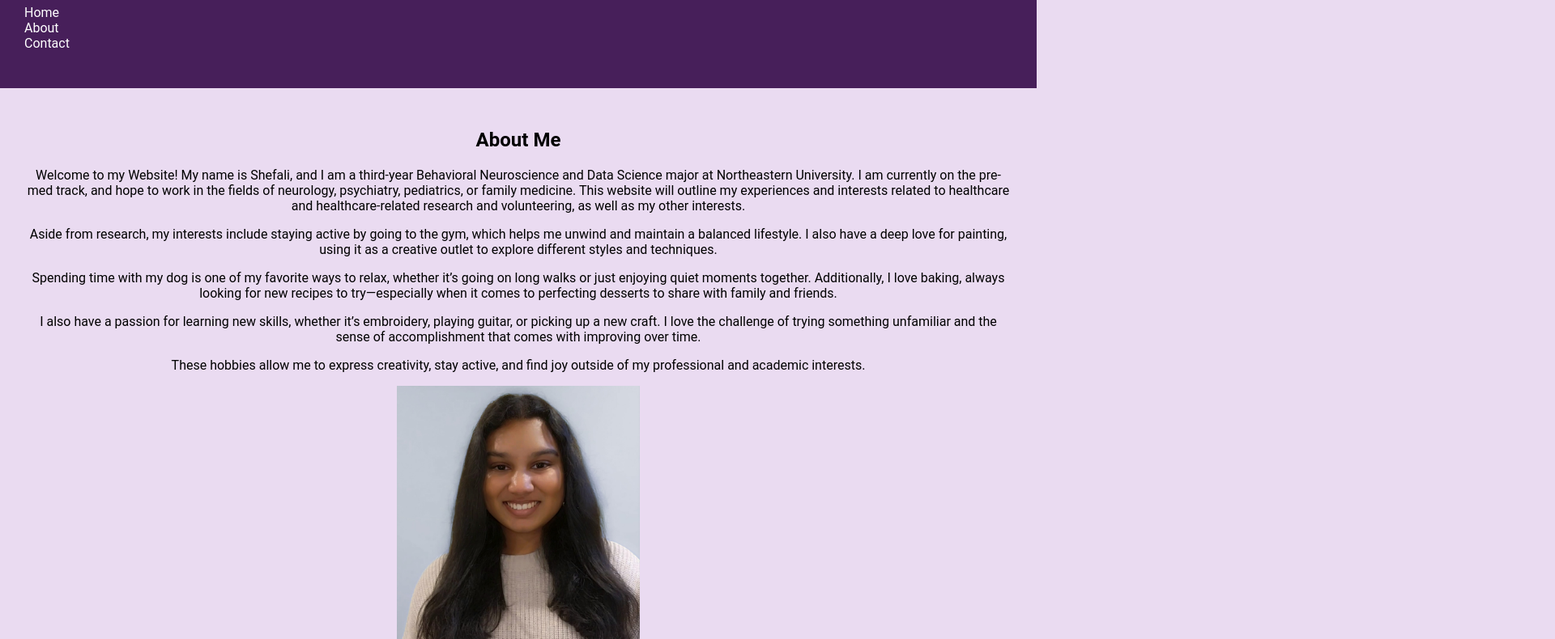
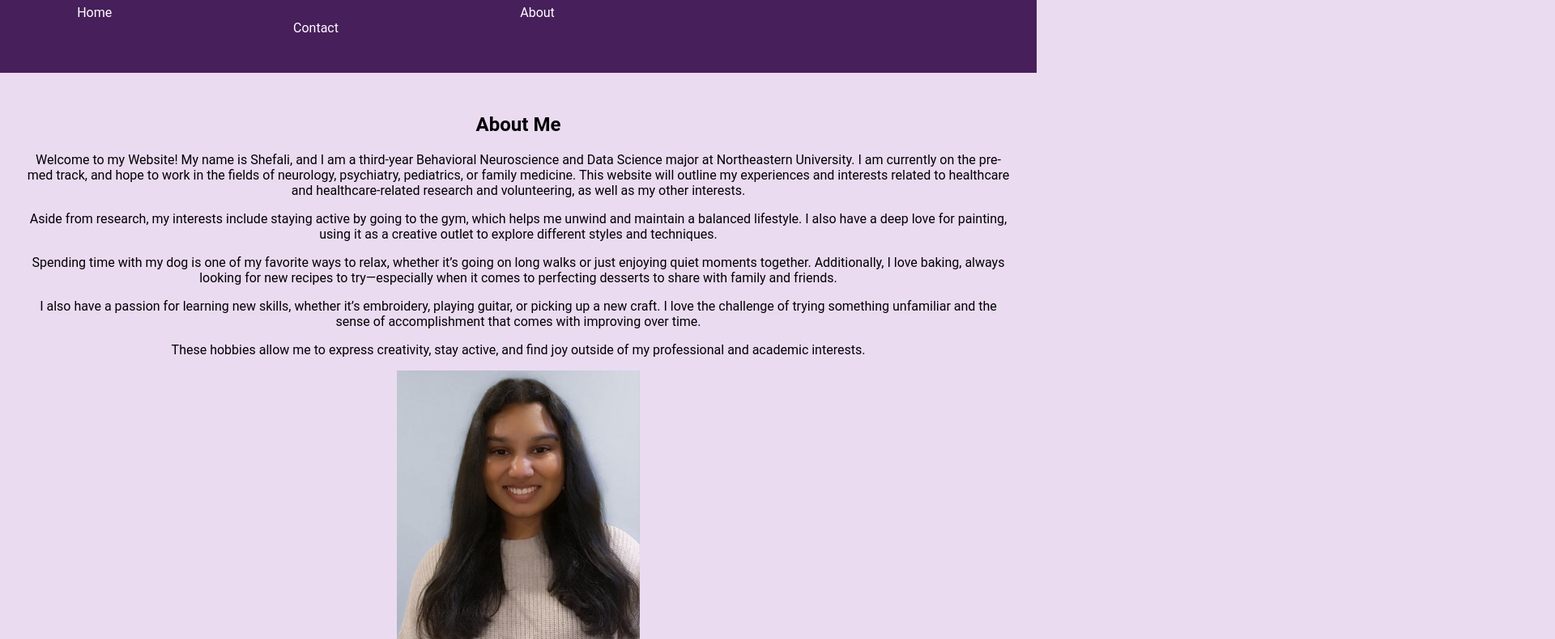
Before and after one commit to shef-verma/MyWebsite, a plain HTML site: page index.html in a window 1280 px wide. Shown: the part 105-895 px from the top of the page at 81% size, 1920 px wide, since content can reach past the window. Drawn offline with Linux system fonts and the light colour scheme.

Commit message:
Update style.css

```diff
--- a/style.css
+++ b/style.css
@@ -19,7 +19,7 @@ nav ul {
 
 nav ul li {
     display: inline;
-    margin-right: 5000px;
+    margin-right: 500px;
 }
 
 nav ul li a {
```
